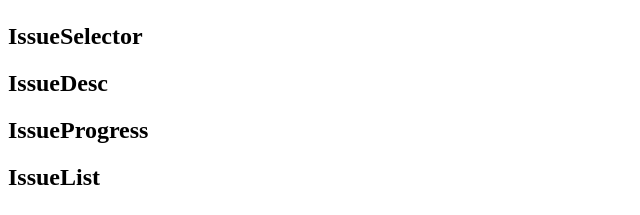
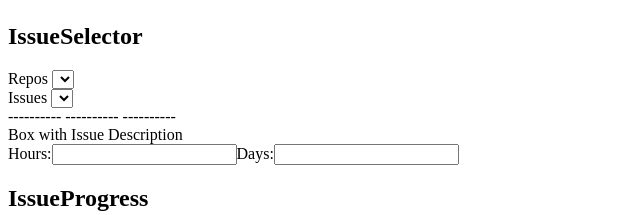
Before and after one commit to teamPERSEUS/Pomocode, a React app: page / in a window 1280 px wide. Shown: the part 652-867 px from the top of the page, without its empty margins (0-640 px from the left). Built offline with nearby package versions, Linux system fonts and the light colour scheme; no server answers; the HTML template or start-up script is replaced by a standard one.

Commit message:
IssueSelector creates a dropdown menu for repos and issues and IssueDesc conatins input boxes for Hours and Days

```diff
--- a/src/presentational/IssueSelector/IssueDesc/IssueDescView.jsx
+++ b/src/presentational/IssueSelector/IssueDesc/IssueDescView.jsx
@@ -2,7 +2,17 @@ import React from 'react';
 
 const IssueDescView = () => {
   return (
-    <h2>IssueDesc</h2>
+    <div>
+      <div>Box with Issue Description</div>
+      <form>
+        <label>
+          Hours:
+          <input type="text" />
+          Days:
+          <input type="text" />
+        </label>
+      </form>
+    </div>
   );
 };
 
--- a/src/presentational/IssueSelector/IssueSelectorView.jsx
+++ b/src/presentational/IssueSelector/IssueSelectorView.jsx
@@ -5,6 +5,19 @@ const IssueSelectorView = () => {
   return (
     <div>
       <h2>IssueSelector</h2>
+      <div>
+        <span>Repos</span>
+        {' '}
+        <select>
+        </select>
+        <br />
+        <span>Issues</span>
+        {' '}
+        <select>
+        </select>
+        <br />
+        {'---------- ---------- ----------'}
+      </div>
       <IssueDesc />
     </div>
   );
```
